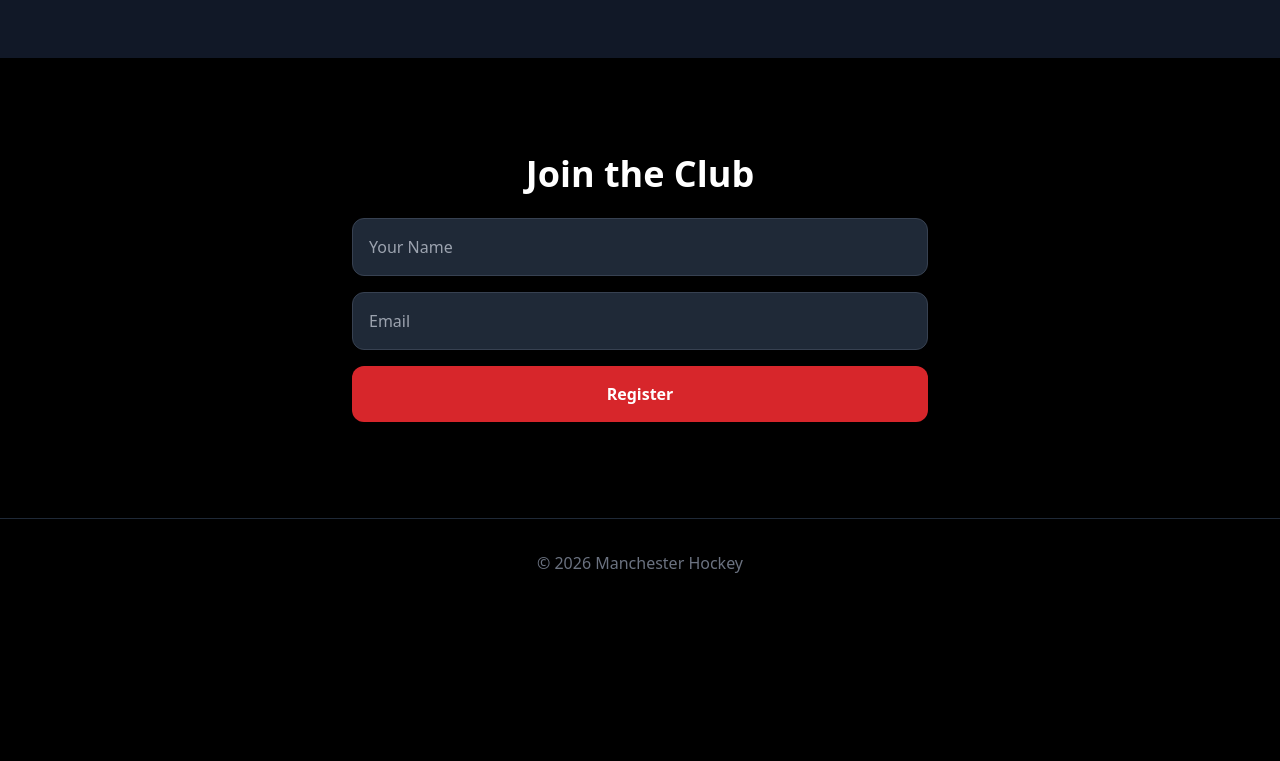
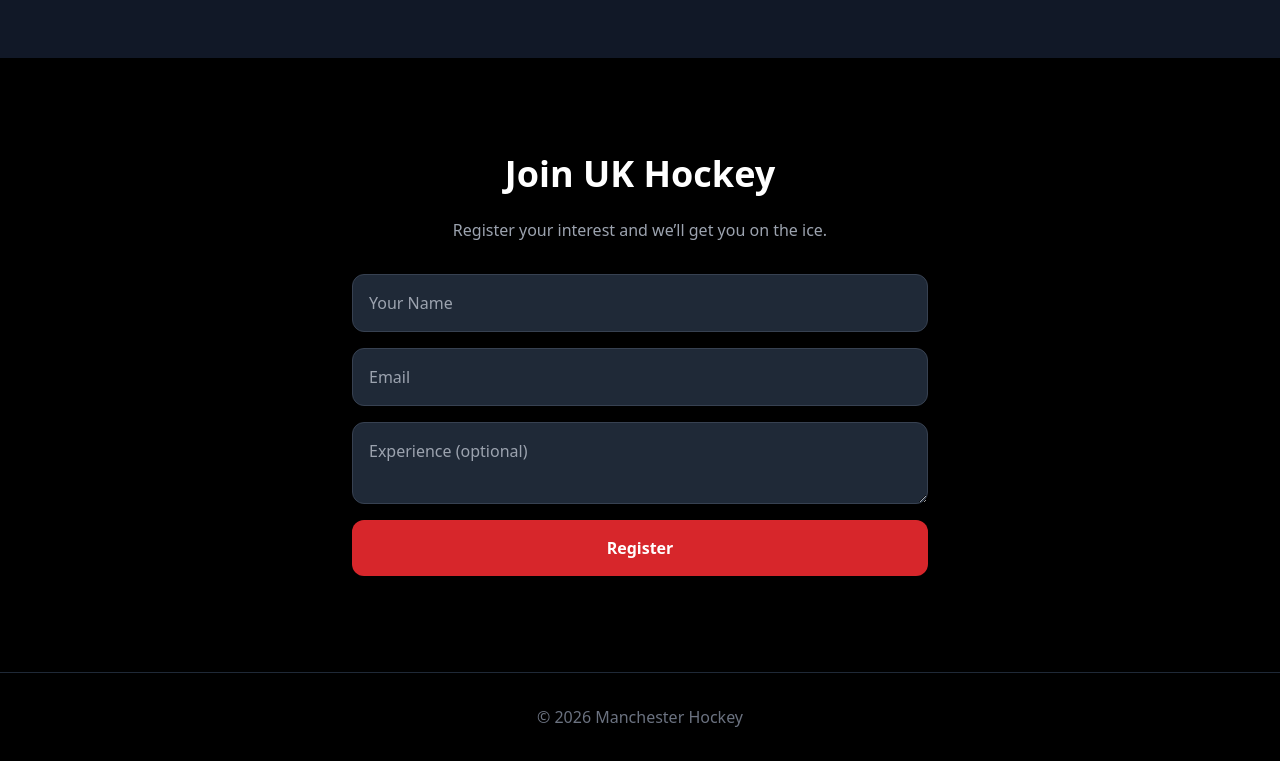
Before and after one commit to pgarv34/National-Ice-Hockey-Club, a plain HTML site: page index.html in a window 1280 px wide. Shown: the part 2993-3754 px from the top of the page. Before the commit the page ends 3600 px from the top, so only its background shows below. Drawn offline with nearby package versions, Linux system fonts and the light colour scheme.

Commit message:
Update index.html
Join Email updat

```diff
--- a/index.html
+++ b/index.html
@@ -135,15 +135,42 @@
 </section>
 
 <!-- JOIN -->
+<!-- JOIN -->
 <section id="join" class="text-center py-24 px-4">
-  <h2 class="text-4xl font-bold mb-6">Join the Club</h2>
+  <h2 class="text-4xl font-bold mb-6">Join UK Hockey</h2>
 
-  <form action="https://formspree.io/f/your-id" method="POST" class="max-w-xl mx-auto flex flex-col gap-4">
-    <input type="text" name="name" placeholder="Your Name" required class="p-4 rounded-xl bg-gray-800 border border-gray-700">
-    <input type="email" name="email" placeholder="Email" required class="p-4 rounded-xl bg-gray-800 border border-gray-700">
-    <button class="bg-accent py-4 rounded-xl font-semibold hover:opacity-90">Register</button>
+  <p class="text-gray-400 mb-8">
+    Register your interest and we’ll get you on the ice.
+  </p>
+
+  <form onsubmit="sendEmail(); return false;" class="max-w-xl mx-auto flex flex-col gap-4">
+
+    <input id="name" type="text" placeholder="Your Name" required
+      class="p-4 rounded-xl bg-gray-800 border border-gray-700">
+
+    <input id="email" type="email" placeholder="Email" required
+      class="p-4 rounded-xl bg-gray-800 border border-gray-700">
+
+    <textarea id="experience" placeholder="Experience (optional)"
+      class="p-4 rounded-xl bg-gray-800 border border-gray-700"></textarea>
+
+    <button class="bg-accent py-4 rounded-xl font-semibold hover:opacity-90">
+      Register
+    </button>
+
   </form>
 </section>
+
+<script>
+function sendEmail() {
+  const name = document.getElementById('name').value;
+  const email = document.getElementById('email').value;
+  const exp = document.getElementById('experience').value;
+
+  window.location.href =
+    `mailto:NIHCleague@gmail.com?subject=Join UK Hockey&body=Name: ${name}%0D%0AEmail: ${email}%0D%0AExperience: ${exp}`;
+}
+</script>
 
 <!-- FLOATING CTA -->
 <a href="#join" class="fixed bottom-6 right-6 bg-accent px-6 py-3 rounded-full shadow-lg hover:scale-105 transition">
```
